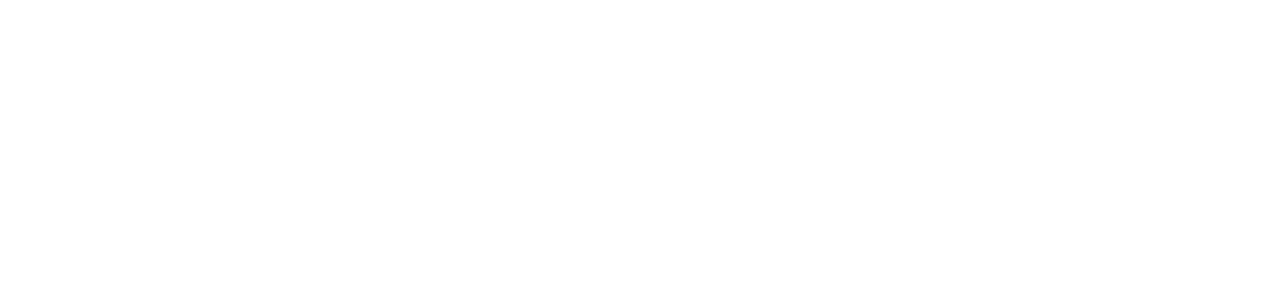
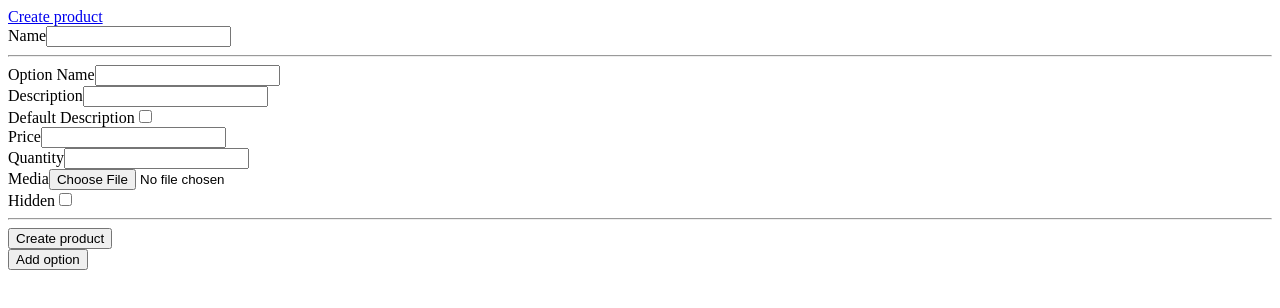
Before and after one commit to hardow2011/flavor_palace_frontend, a Nuxt app: page /products/create in a window 1280 px wide. Before the commit this address had no page. Shown: the top 308 px of the page. Built offline with nearby package versions, Linux system fonts and the light colour scheme.

Commit message:
fix: undefined product_options_attributes after navigateTo redirection

```diff
--- a/stores/product.js
+++ b/stores/product.js
@@ -4,7 +4,7 @@
 export const useProductStore = defineStore('product', {
     state: () => ({
         product_options_attributes: { image: { media: null, order: null } },
-        product: { product_options_attributes: [Object.assign({}, this.product_options_attributes)] },
+        product: { product_options_attributes: { image: { media: null, order: null } } },
         products: []
     }),
     getters: {
```
